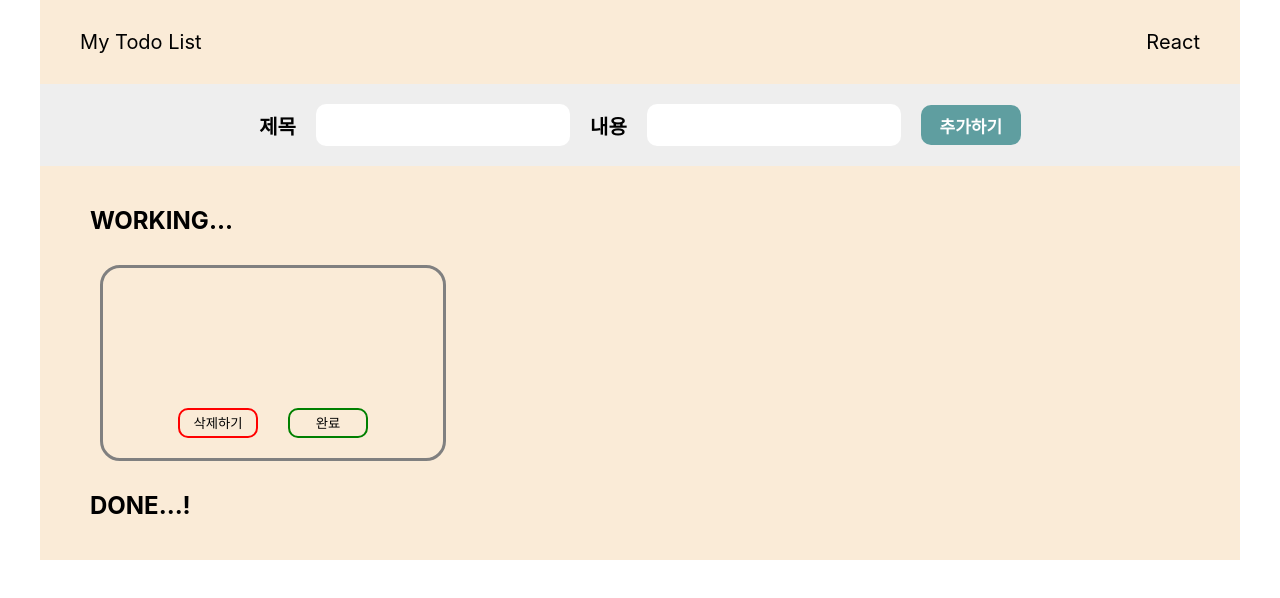
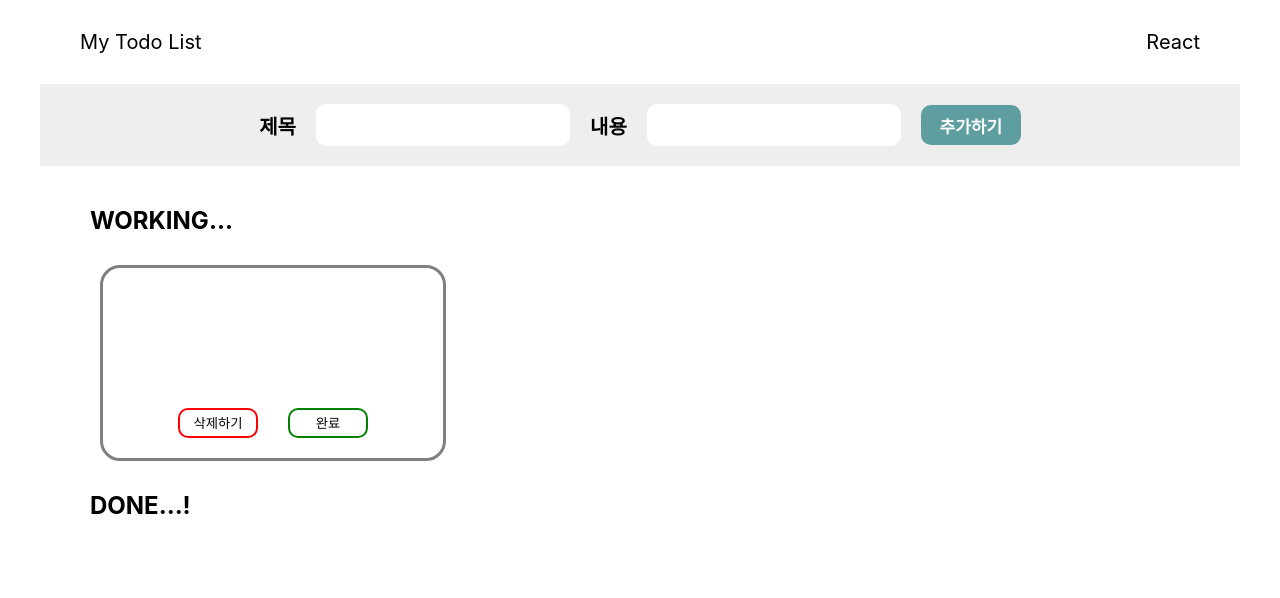
Before and after one commit to taehyunkim3/todolist-react-99-lv1, a React (Create React App) app: page / in a window 1280 px wide. Shown: the top 598 px of the page. Built offline with nearby package versions, Linux system fonts and the light colour scheme.

Commit message:
배경색 제거

```diff
--- a/src/App.css
+++ b/src/App.css
@@ -10,7 +10,7 @@
   width: 100%;
   max-width: 1200px;
   min-width: 800px;
-  background-color: antiquewhite;
+  background-color: none;
   display: flex;
   flex-direction: column;
   justify-content: center;
```
